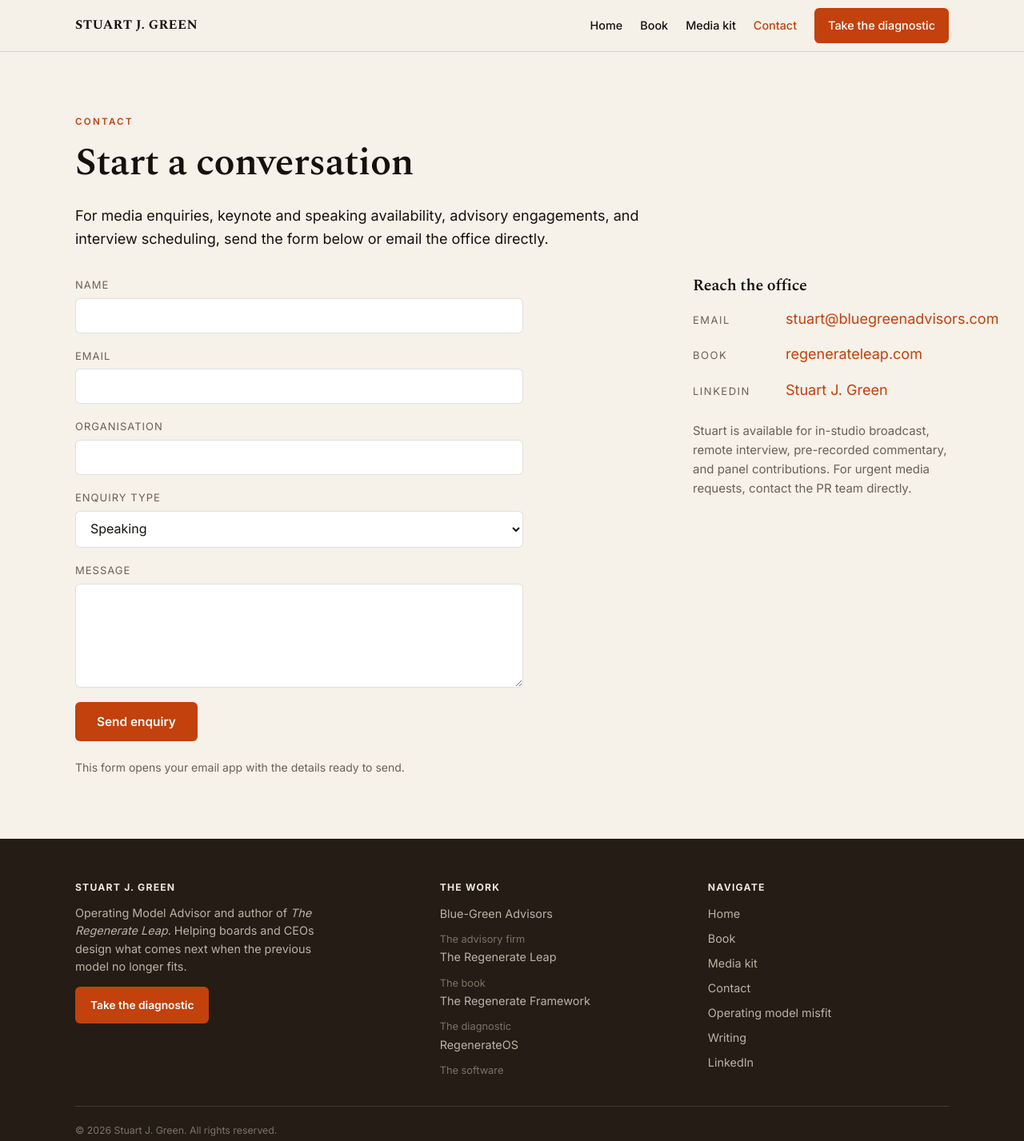
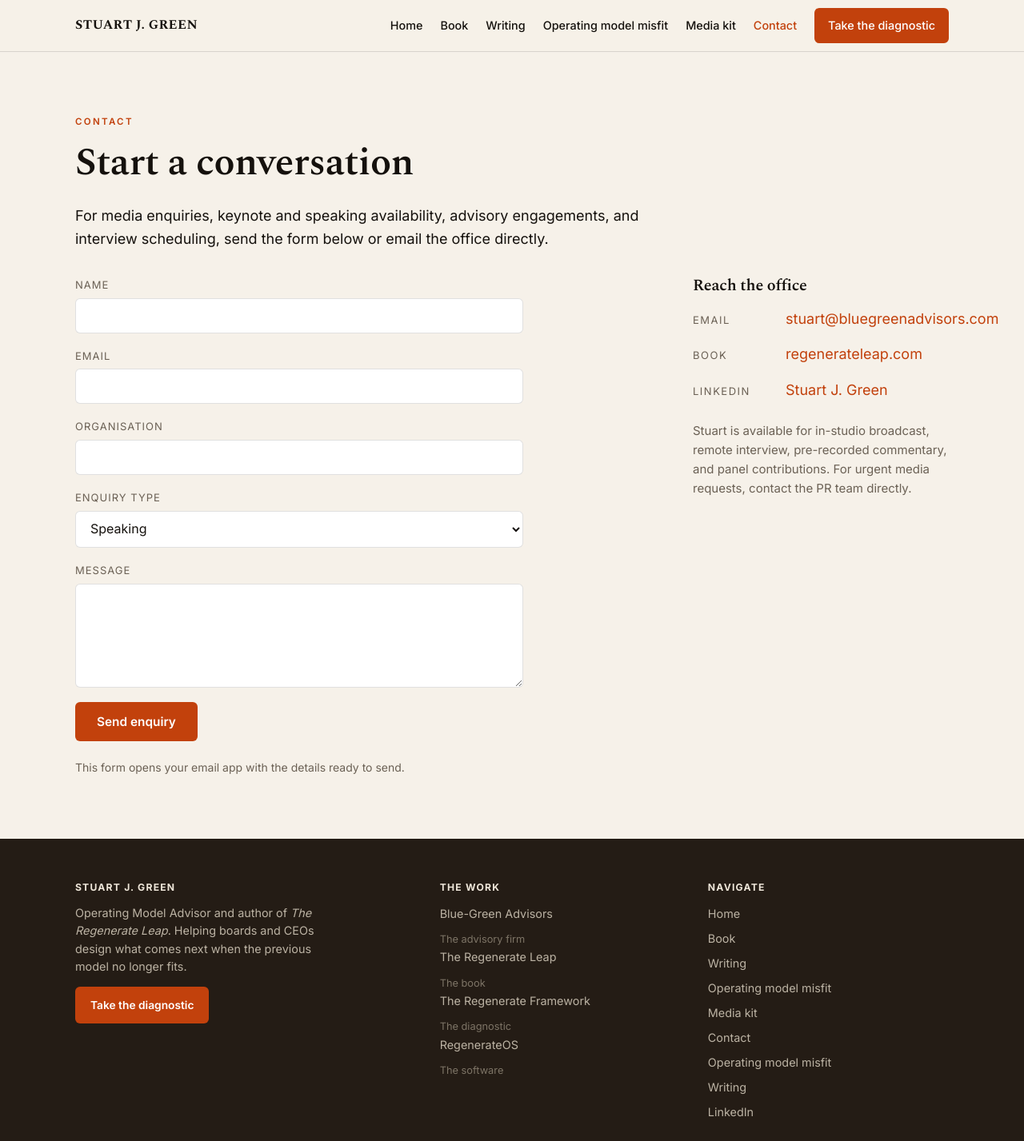
Before and after one commit to BGACOGNISEE/stuartgreen-me2, a plain HTML site: page contact.html in a window 1280 px wide. Shown: the top 1427 px of the page at 80% size. Drawn offline with nearby package versions, Linux system fonts and the light colour scheme.

Commit message:
Add Operating model misfit to header nav on contact.html

```diff
--- a/contact.html
+++ b/contact.html
@@ -58,6 +58,8 @@
     <nav class="nav-links" id="navLinks">
       <a href="./">Home</a>
       <a href="book">Book</a>
+      <a href="writing">Writing</a>
+      <a href="operating-model-misfit">Operating model misfit</a>
       <a href="media-kit">Media kit</a>
       <a href="contact" class="active">Contact</a>
       <a href="https://theregenerateframework.com" target="_blank" rel="noopener" class="btn btn-primary nav-cta">Take the diagnostic</a>
@@ -133,6 +135,8 @@
         <h5>Navigate</h5>
         <a href="./">Home</a>
         <a href="book">Book</a>
+        <a href="writing">Writing</a>
+        <a href="operating-model-misfit">Operating model misfit</a>
         <a href="media-kit">Media kit</a>
         <a href="contact">Contact</a>
         <a href="operating-model-misfit">Operating model misfit</a>
```
